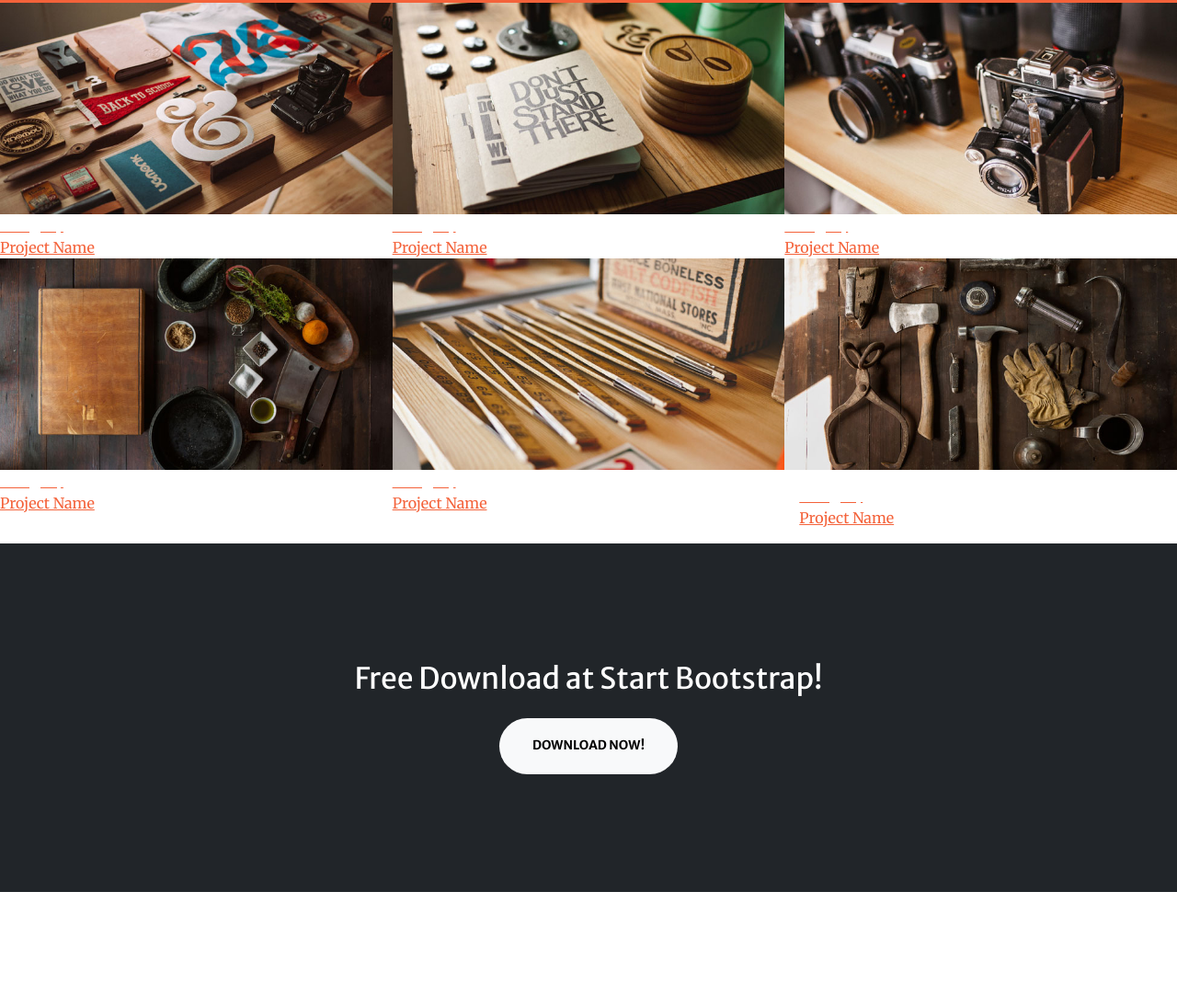
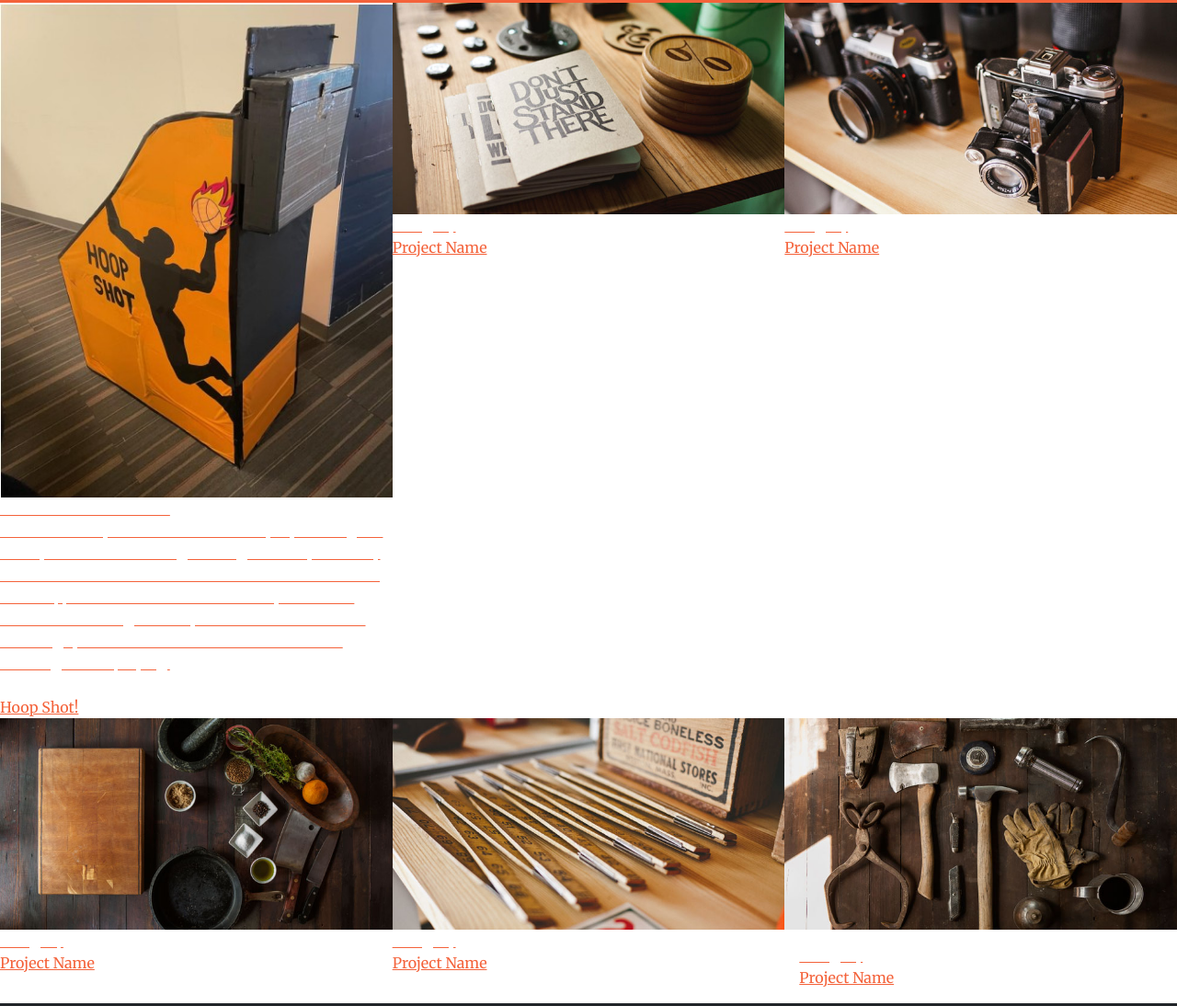
Before and after one commit to sriyalanka222/github-portfolio, a plain HTML site: page index.html in a window 1280 px wide. Shown: the part 1481-2575 px from the top of the page at 92% size. Drawn offline with nearby package versions, Linux system fonts and the light colour scheme; some packages are replaced by stand-ins of ours; a script that the page names is missing.

Commit message:
Modified the ndex to have the basketball photos.

```diff
--- a/startbootstrap-creative-gh-pages/index.html
+++ b/index.html
@@ -67,11 +67,15 @@
             <div class="container-fluid p-0">
                 <div class="row g-0">
                     <div class="col-lg-4 col-sm-6">
-                        <a class="portfolio-box" href="assets/img/portfolio/fullsize/1.jpg" title="Project Name">
-                            <img class="img-fluid" src="assets/img/portfolio/thumbnails/1.jpg" alt="..." />
+                        <a class="portfolio-box" href="assets/img/portfolio/fullsize/basketball_project_1.jpg" title="Hoop Shot!">
+                            <img class="img-fluid" src="assets/img/portfolio/thumbnails/basketball_project_2.jpg" alt="..." />
                             <div class="portfolio-box-caption">
-                                <div class="project-category text-white-50">Category</div>
-                                <div class="project-name">Project Name</div>
+                                <div class="project-category text-white-50">Basketball Arcade Game</div>
+                                <p class = "text-white-75 mb-4">This was a fully functional basketball project designed for my Cornerstone of Engineering class.
+                                    I specifically worked on the ardunio so when the user hit the ball to the hoop, the counter would increase by one.
+                                    I also worked on making the hoop move back and forth at differing speeds so the user could have more of a challenge while playing.
+                                </p>
+                                <div class="project-name">Hoop Shot!</div>
                             </div>
                         </a>
                     </div>
```
Also changed, not shown: assets/favicon.ico (renamed from startbootstrap-creative-gh-pages/assets/favicon.ico), assets/img/bg-masthead.jpg (renamed from startbootstrap-creative-gh-pages/assets/img/bg-masthead.jpg), assets/img/portfolio/fullsize/basketball_project_1.jpg (added), assets/img/portfolio/thumbnails/1.jpg (renamed from startbootstrap-creative-gh-pages/assets/img/portfolio/fullsize/1.jpg), assets/img/portfolio/thumbnails/2.jpg (renamed from startbootstrap-creative-gh-pages/assets/img/portfolio/fullsize/2.jpg), assets/img/portfolio/thumbnails/3.jpg (renamed from startbootstrap-creative-gh-pages/assets/img/portfolio/fullsize/3.jpg), assets/img/portfolio/thumbnails/4.jpg (renamed from startbootstrap-creative-gh-pages/assets/img/portfolio/fullsize/4.jpg), assets/img/portfolio/thumbnails/5.jpg (renamed from startbootstrap-creative-gh-pages/assets/img/portfolio/fullsize/5.jpg), assets/img/portfolio/thumbnails/6.jpg (renamed from startbootstrap-creative-gh-pages/assets/img/portfolio/fullsize/6.jpg), assets/img/portfolio/thumbnails/basketball_project_2.jpg (added), css/styles.css (renamed from startbootstrap-creative-gh-pages/css/styles.css), js/scripts.js (renamed from startbootstrap-creative-gh-pages/js/scripts.js), startbootstrap-creative-gh-pages/assets/img/portfolio/thumbnails/1.jpg (deleted), startbootstrap-creative-gh-pages/assets/img/portfolio/thumbnails/2.jpg (deleted), 4 more files.
